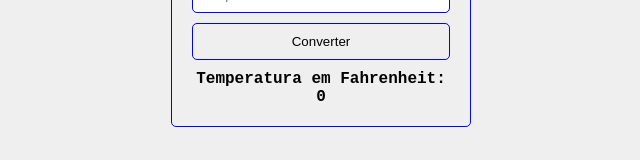
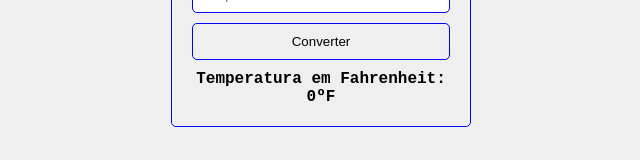
Before and after one commit to flaviare1s/react-soulcode-semana-1, a React (Vite) app: page / in a window 1280 px wide. Shown: the part 517-677 px from the top of the page, without its empty margins (319-959 px from the left). Built offline with nearby package versions, Linux system fonts and the light colour scheme.

Commit message:
Update ConversorTemperatura.jsx

```diff
--- a/src/components/ConversorTemperatura.jsx
+++ b/src/components/ConversorTemperatura.jsx
@@ -19,7 +19,7 @@ const ConversorTemperatura = () => {
       />
       <br />
       <button onClick={handleClick}>Converter</button>
-      <p>Temperatura em Fahrenheit: {fahrenheit}</p>
+      <p>Temperatura em Fahrenheit: {fahrenheit.toFixed()}ºF</p>
     </section>
   )
 }
```
